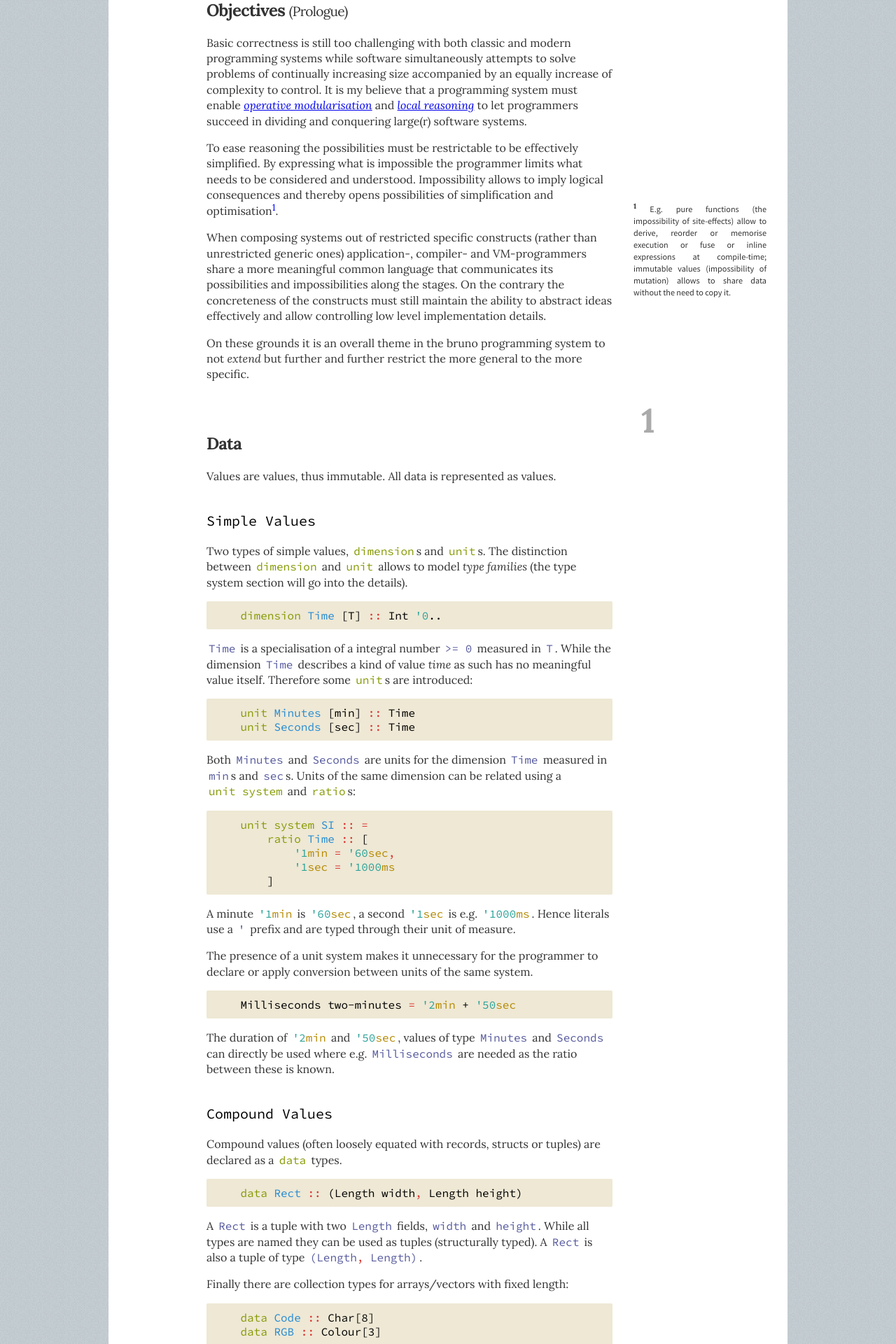
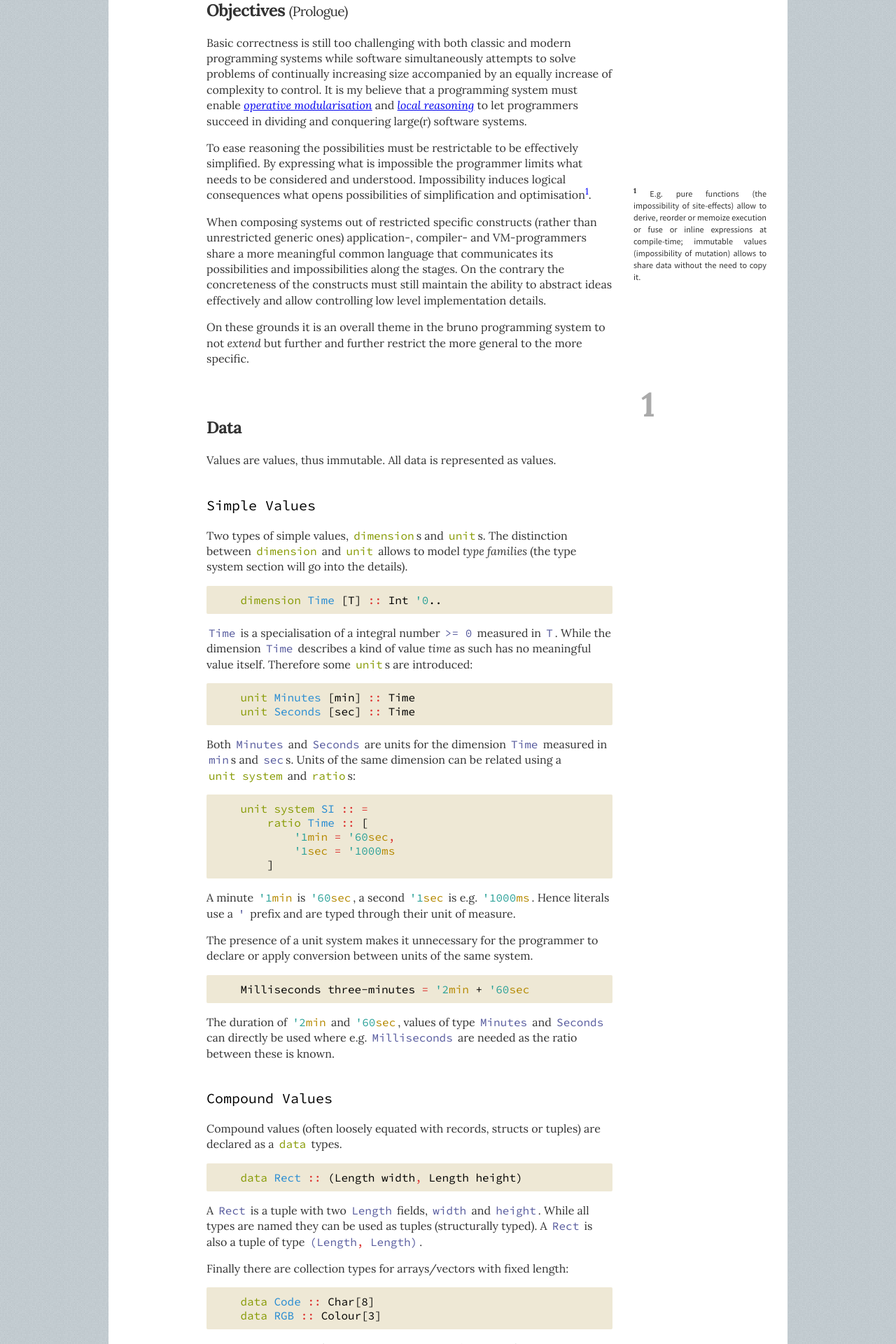
Before and after one commit to bruno-lang/bruno-lang.github.io, a Jekyll site: the page built from in-a-nutshell/index.md, in a window 1280 px wide. Shown: the part 378-2298 px from the top of the page at 70% size. Built offline with Jekyll 4.4.1, drawn with Linux system fonts in a browser that asks for light colours; nearby versions of some CDN libraries; some of the changed lines change nothing that is shown; some of the changed text lies outside the part shown.

Commit message:
small correctures

```diff
--- a/assets/css/docs.css
+++ b/assets/css/docs.css
@@ -90,6 +90,7 @@
 content h2 { font-size: 1.5em; }
 content h3 { font-size: 1.25em; }
 content h4 { font-size: 1.125em; }
+content h5 { font-size: 1em; margin-bottom: 0; }
 content h1 em { font-style: normal; font-weight: bold; }
 content h1:first-child { position: fixed; width: 600px; margin: 0; top: 0; padding: 0;
   letter-spacing: -0.03em;
--- a/in-a-nutshell/index.md
+++ b/in-a-nutshell/index.md
@@ -24,11 +24,11 @@
 
 To ease reasoning the possibilities must be restrictable to be effectively simplified.
 By expressing what is impossible the programmer limits what needs to be
-considered and understood. Impossibility allows to imply logical consequences and
-thereby opens possibilities of simplification and optimisation[^why-restrictions].
+considered and understood. Impossibility induces logical consequences what opens
+possibilities of simplification and optimisation[^why-restrictions].
 
 [^why-restrictions]: E.g. pure functions (the impossibility of site-effects) allow
-      to derive, reorder or memorise execution or fuse or inline expressions at
+      to derive, reorder or memoize execution or fuse or inline expressions at
       compile-time; immutable values (impossibility of mutation) allows to share
       data without the need to copy it.
 
@@ -75,9 +75,9 @@
 The presence of a unit system makes it unnecessary for the programmer to declare
 or apply conversion between units of the same system.
 
-		Milliseconds two-minutes = '2min + '50sec
+		Milliseconds three-minutes = '2min + '60sec
 
-The duration of `'2min` and `'50sec`, values of type `Minutes` and `Seconds` can
+The duration of `'2min` and `'60sec`, values of type `Minutes` and `Seconds` can
 directly be used where e.g. `Milliseconds` are needed as the ratio between these
 is known.
 
@@ -155,6 +155,14 @@
 All the `Planet`s in our solar system are given as a _set_ of possible values
 with their `weight` and `radius`.
 
+Enumerations can also be used as dimension type of arrays.
+
+		data Menu :: Meal[Weekday]
+
+Assuming `Weekday` is a enumeration having `Monday`, `Tuesday` and so on `Menu`
+is an array type of fixed length 7 that is index accessed using the enumeration
+constants.
+
 ### Constants
 A constant is a named `val`ue.
 
@@ -164,9 +172,10 @@
 course constants can be of any type initialised with any statically resolvable
 expression using functions and any type of literals.
 
-% add example of val using an enum as array dimension
 
 ### Literals
+
+##### Conceptual Literals
 There are three types of value literals; the mostly used conceptual value
 literals for simple values as scalars, characters and user defined units and
 dimensions:
@@ -182,6 +191,7 @@
 present the type of a literal is derived form it as it has to be unambiguous in
 any scope.
 
+##### Binary Literals
 Secondly binary oriented literals typically used for simple numerical values:
 
 		Colour red = #xFF0000
@@ -193,6 +203,7 @@
 
 		Int ten = #10
 
+##### Textual Literals
 The third type of literals are textual oriented. Compound values are given in a
 way humans are used to write them:
 
@@ -429,6 +440,8 @@
 ## Abstractions
 
 ### Operations _(abstract over functions)_
+(nominal typed)
+
 
 ### Behaviours _(abstract over sets of functions)_
 
@@ -459,6 +472,7 @@
 #### Variance
 
 ### Shapes
+(a form of latent typing but only for constants or more general statically decidable properties)
 
 ### Formats
 
@@ -620,4 +634,8 @@
 
 ## Epilogue
 
-- a computer system that does not crash
+- a computer system that
+	- does not crash,
+	- can tell why value on what function caused an error
+	- makes it easy to collect all such errors, and
+	- to find and fix known errors through local reasoning
```
